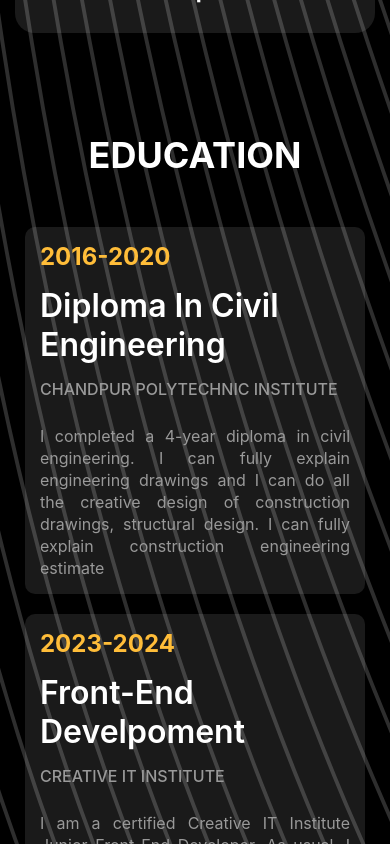
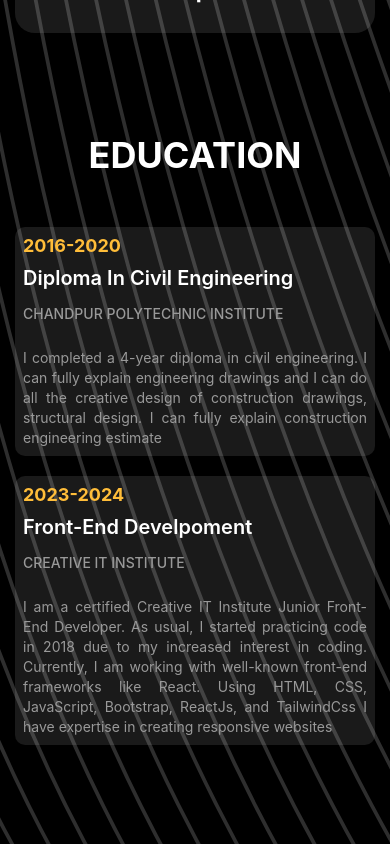
Before and after one commit to nuruddin-osman/checkPortfolio, a React (Vite) app: page / in a window 390 px wide. Shown: the part 5800-6644 px from the top of the page. Built offline with nearby package versions, Linux system fonts and the light colour scheme.

Commit message:
Education 576px

```diff
--- a/src/sections/education/education.css
+++ b/src/sections/education/education.css
@@ -80,3 +80,26 @@
         margin: 100px 25px;
     }
 }
+/* =======================Small============================ */
+@media screen and (max-width: 576px){
+    .education_civil, .education_fdr{
+        padding: 8px;
+    }
+    #education{
+        margin: 100px 15px;
+    }
+    .education_year {
+        font-size: 18px;
+        padding-bottom: 10px;
+    }
+    .education_department {
+        font-size: 20px;
+    }
+    .education_institute {
+        font-size: 14px;
+    }
+    .education_description {
+        font-size: 14px;
+        line-height: 20px;
+    }
+}
```
